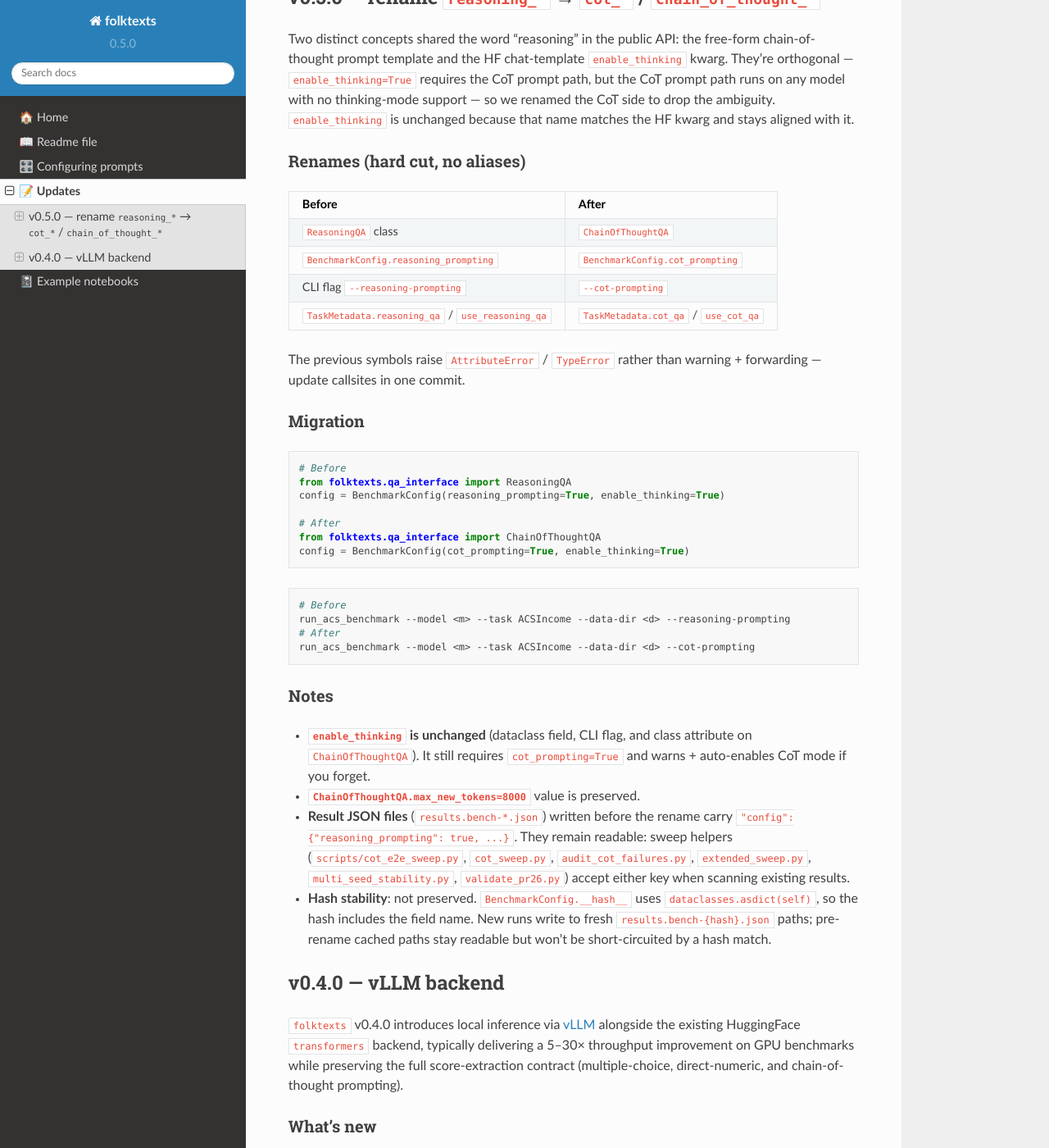
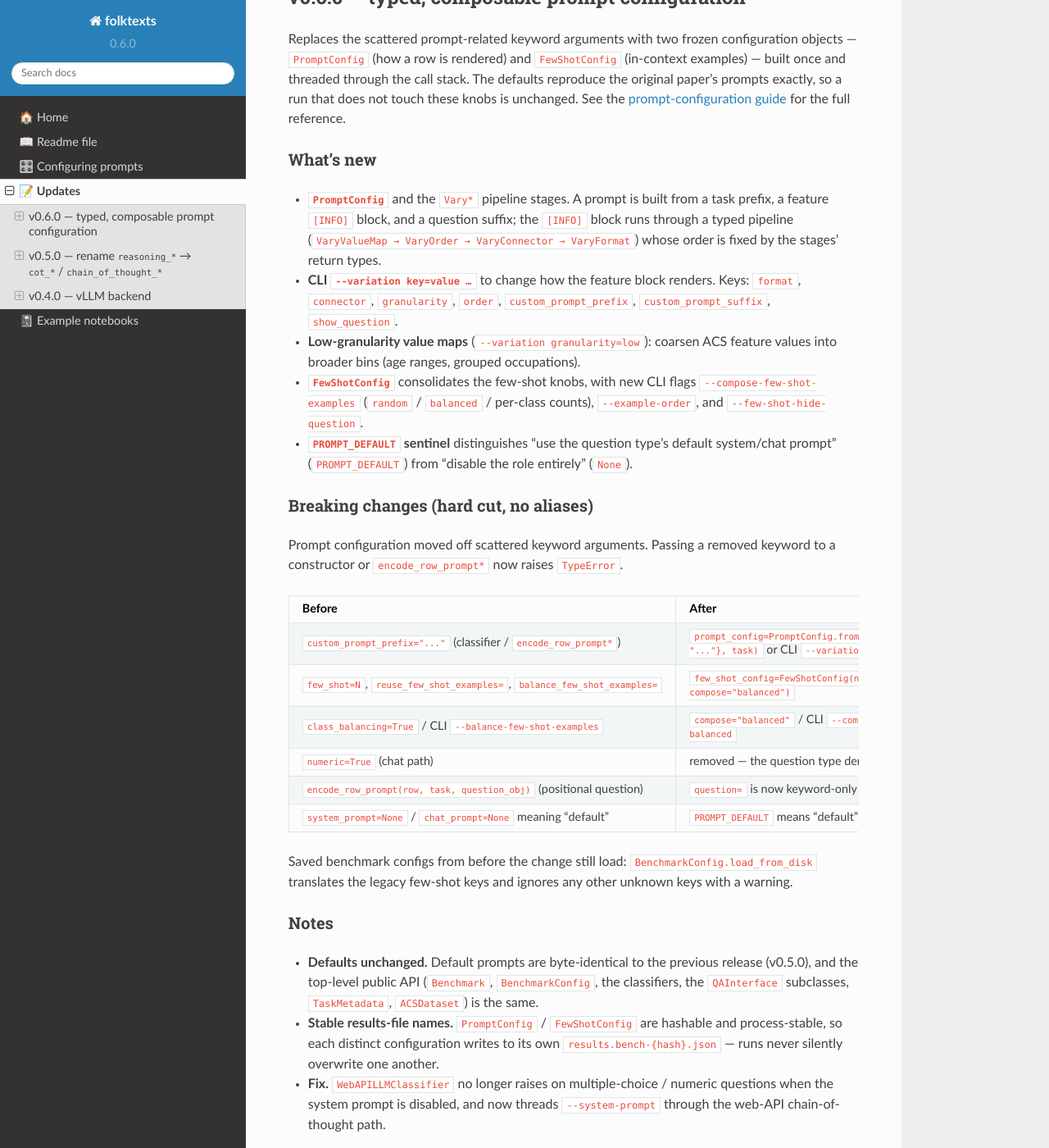
Before and after one commit to socialfoundations/folktexts, a Sphinx documentation site: the page built from docs/updates.md, in a window 1280 px wide and 1400 px high, scrolled down 252 px. Shown: the whole window at 82% size. Built offline with Sphinx 7.4.7 and the Read the Docs theme 3.1.0, drawn with Linux system fonts in a browser that asks for light colours; pages that are not in the unit, such as notebooks, are missing from menus; some of the changed text lies outside the part shown.

Commit message:
chore(release): bump version to 0.6.0 + changelog for typed prompt configuration
- pyproject version 0.5.0 -> 0.6.0 (the single source of truth; _version.py and
  the docs sidebar read it from package metadata).
- docs/updates.md: new "v0.6.0 — typed, composable prompt configuration" entry —
  what's new (PromptConfig / FewShotConfig / --variation / PROMPT_DEFAULT), a
  breaking-changes migration table (removed kwargs raise TypeError; old configs
  still load via load_from_disk), and notes (defaults byte-identical to v0.5.0,
  stable results-file names, the WebAPILLMClassifier system-prompt fix).

Minor 0.x bump for a feature release that carries breaking API changes, matching
this project's convention (v0.5.0 was itself a hard-cut rename).

Co-Authored-By: Claude Opus 4.8 (1M context) <noreply@anthropic.com>

```diff
--- a/docs/updates.md
+++ b/docs/updates.md
@@ -2,6 +2,64 @@
 
 Release notes summarising user-visible changes between versions. Older changes
 not yet listed here can be reconstructed from the git log.
+
+## v0.6.0 — typed, composable prompt configuration
+
+Replaces the scattered prompt-related keyword arguments with two frozen
+configuration objects — `PromptConfig` (how a row is rendered) and
+`FewShotConfig` (in-context examples) — built once and threaded through the call
+stack. The defaults reproduce the original paper's prompts exactly, so a run
+that does not touch these knobs is unchanged. See the
+{doc}`prompt-configuration guide <configuring_prompts>` for the full reference.
+
+### What's new
+
+- **`PromptConfig`** and the `Vary*` pipeline stages. A prompt is built from a
+  task prefix, a feature `[INFO]` block, and a question suffix; the `[INFO]`
+  block runs through a typed pipeline (`VaryValueMap → VaryOrder →
+  VaryConnector → VaryFormat`) whose order is fixed by the stages' return types.
+- **CLI `--variation key=value …`** to change how the feature block renders.
+  Keys: `format`, `connector`, `granularity`, `order`, `custom_prompt_prefix`,
+  `custom_prompt_suffix`, `show_question`.
+- **Low-granularity value maps** (`--variation granularity=low`): coarsen ACS
+  feature values into broader bins (age ranges, grouped occupations).
+- **`FewShotConfig`** consolidates the few-shot knobs, with new CLI flags
+  `--compose-few-shot-examples` (`random` / `balanced` / per-class counts),
+  `--example-order`, and `--few-shot-hide-question`.
+- **`PROMPT_DEFAULT` sentinel** distinguishes "use the question type's default
+  system/chat prompt" (`PROMPT_DEFAULT`) from "disable the role entirely"
+  (`None`).
+
+### Breaking changes (hard cut, no aliases)
+
+Prompt configuration moved off scattered keyword arguments. Passing a removed
+keyword to a constructor or `encode_row_prompt*` now raises `TypeError`.
+
+| Before | After |
+|---|---|
+| `custom_prompt_prefix="..."` (classifier / `encode_row_prompt*`) | `prompt_config=PromptConfig.from_dict({"custom_prompt_prefix": "..."}, task)` or CLI `--variation custom_prompt_prefix=...` |
+| `few_shot=N`, `reuse_few_shot_examples=`, `balance_few_shot_examples=` | `few_shot_config=FewShotConfig(n_shots=N, reuse_examples=…, compose="balanced")` |
+| `class_balancing=True` / CLI `--balance-few-shot-examples` | `compose="balanced"` / CLI `--compose-few-shot-examples balanced` |
+| `numeric=True` (chat path) | removed — the question type derives it (`DirectNumericQA`) |
+| `encode_row_prompt(row, task, question_obj)` (positional question) | `question=` is now keyword-only |
+| `system_prompt=None` / `chat_prompt=None` meaning "default" | `PROMPT_DEFAULT` means "default"; `None` now disables the role |
+
+Saved benchmark configs from before the change still load:
+`BenchmarkConfig.load_from_disk` translates the legacy few-shot keys and ignores
+any other unknown keys with a warning.
+
+### Notes
+
+- **Defaults unchanged.** Default prompts are byte-identical to the previous
+  release (v0.5.0), and the top-level public API (`Benchmark`, `BenchmarkConfig`,
+  the classifiers, the `QAInterface` subclasses, `TaskMetadata`, `ACSDataset`) is
+  the same.
+- **Stable results-file names.** `PromptConfig` / `FewShotConfig` are hashable
+  and process-stable, so each distinct configuration writes to its own
+  `results.bench-{hash}.json` — runs never silently overwrite one another.
+- **Fix.** `WebAPILLMClassifier` no longer raises on multiple-choice / numeric
+  questions when the system prompt is disabled, and now threads `--system-prompt`
+  through the web-API chain-of-thought path.
 
 ## v0.5.0 — rename `reasoning_*` → `cot_*` / `chain_of_thought_*`
 
--- a/pyproject.toml
+++ b/pyproject.toml
@@ -32,7 +32,7 @@ classifiers = [
     "Programming Language :: Python :: 3.12",
 ]
 
-version = "0.5.0"
+version = "0.6.0"
 requires-python = ">=3.8"
 dynamic = [
     "readme",
```
